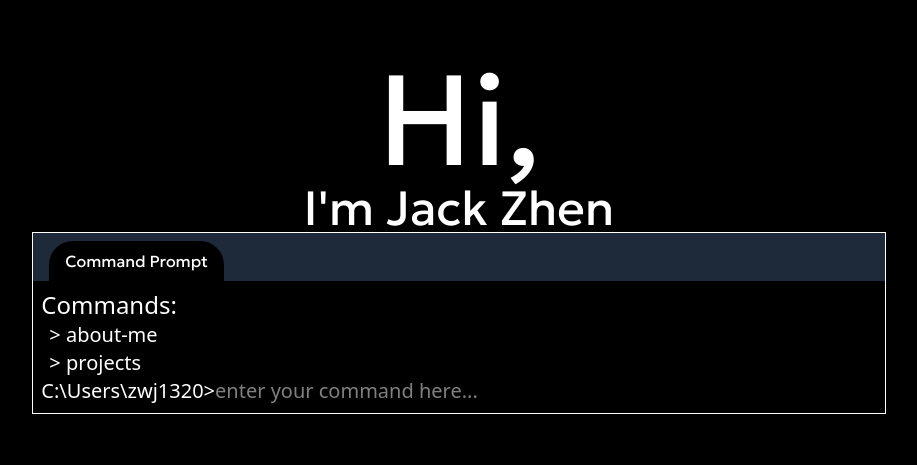
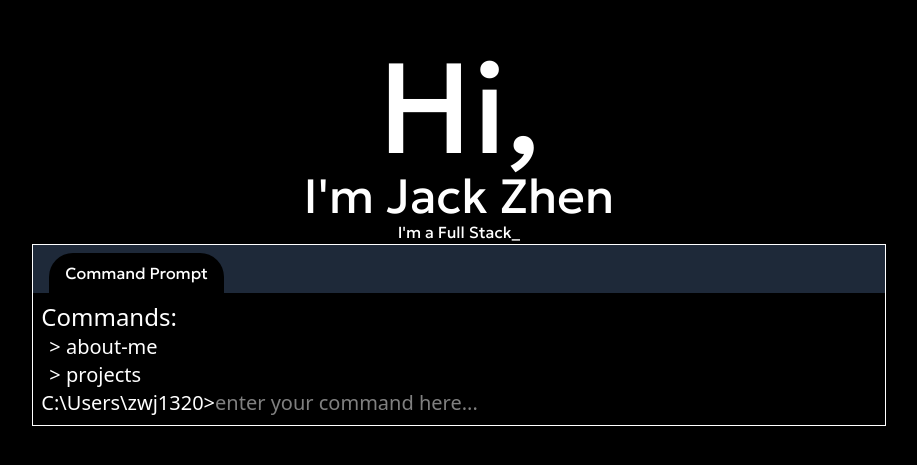
Before and after one commit to JackZhen1/JackZhen1.github.io, a React (Vite) app in the folder app/: page / in a window 1280 px wide. Shown: the part 165-630 px from the top of the page, without its empty margins (181-1098 px from the left). Built offline with nearby package versions, Linux system fonts and the light colour scheme; a web font is replaced by a local one.

Commit message:
implemented useTypeWriter hook (without delay)

```diff
--- a/app/src/App.jsx
+++ b/app/src/App.jsx
@@ -1,9 +1,12 @@
-import { useRef, useState } from "react";
+import { useRef, useState, useEffect } from "react";
+import useTypeWriter from "./hooks/useTypeWriter";
 
 const App = () => {
   const [inputValue, setInputValue] = useState("");
   const [showAboutMe, setShowAboutMe] = useState(false);
 
+  const titles = ["Full Stack Developer.", "Web Administrator", "abc"];
+  const text = useTypeWriter(titles, 100, 50, 1000);
   const inputRef = useRef(null);
 
   const handleKeyDown = (e) => {
@@ -19,9 +22,9 @@ const App = () => {
     // body
     <div className='flex flex-col items-center justify-center min-h-dvh'>
 
-      <h1 className="font-geologica text-9xl">Hi,</h1>
-      <h2 className="font-geologica text-5xl">I'm Jack Zhen</h2>
-
+      <h1 className="text-9xl">Hi,</h1>
+      <h2 className="text-5xl">I'm Jack Zhen</h2>
+      <h2>I'm a {text}_</h2>
 
       {/* cmd container */}
       <div className='border-white border w-4/6 '>
--- /dev/null
+++ b/app/src/hooks/useTypeWriter.js
@@ -0,0 +1,32 @@
+import { useEffect, useState } from "react";
+
+const useTypeWriter = (list, writingSpeed, deletingSpeed, delay) => {
+    const [currentIndex, setCurrentIndex] = useState(0);
+    const [isDeleting, setIsDeleting] = useState(false);
+    const [text, setText] = useState('');
+
+    useEffect(()=> {
+        const updateText = () => {
+            const currentFullText = list[currentIndex];
+            isDeleting ? setText(currentFullText.substring(0, text.length - 1))
+                : setText(currentFullText.substring(0, text.length + 1))
+            if (text === currentFullText) {
+                setIsDeleting(true);
+            }
+            if (text === '') {
+                setIsDeleting(false);
+                setCurrentIndex((currentIndex + 1) % list.length);
+            }
+        }
+
+        const speed = isDeleting ? deletingSpeed : writingSpeed
+
+        const timer = setTimeout(updateText, speed);
+
+        return () => clearTimeout(timer);
+    },[text, isDeleting])
+
+    return text;
+};
+
+export default useTypeWriter;
```
